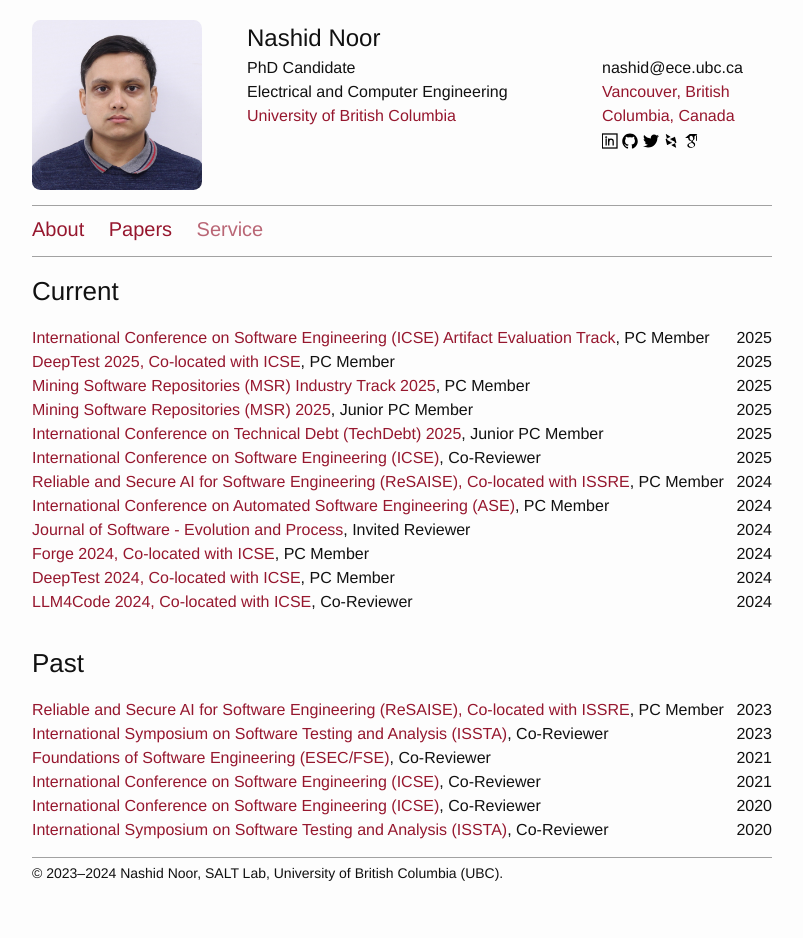
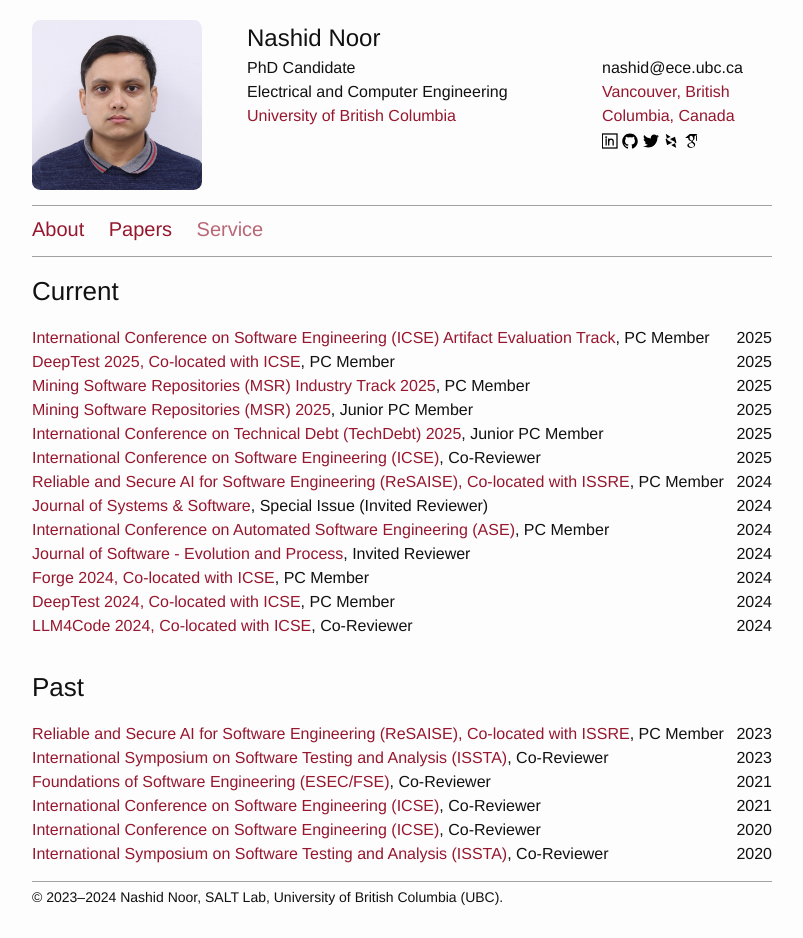
Before and after one commit to nashid/nashid.github.io, a Jekyll site: the page built from nav/service.md, in a window 1280 px wide. Shown: the whole page, without its empty margins (238-1041 px from the left). Built offline with Jekyll 4.4.1, drawn with Linux system fonts in a browser that asks for light colours; before the commit the page ends 914 px from its top, so only the background shows below that.

Commit message:
add jss invited reviewer

```diff
--- a/_data/services.yml
+++ b/_data/services.yml
@@ -36,6 +36,11 @@
   website: https://resaise.github.io/2024/index.html
 
 # 2024
+- name: Journal of Systems & Software
+  role: Special Issue (Invited Reviewer)
+  year: 2024
+  website: https://www.sciencedirect.com/journal/journal-of-systems-and-software
+
 - name: International Conference on Automated Software Engineering (ASE)
   role: PC Member
   year: 2024
```
